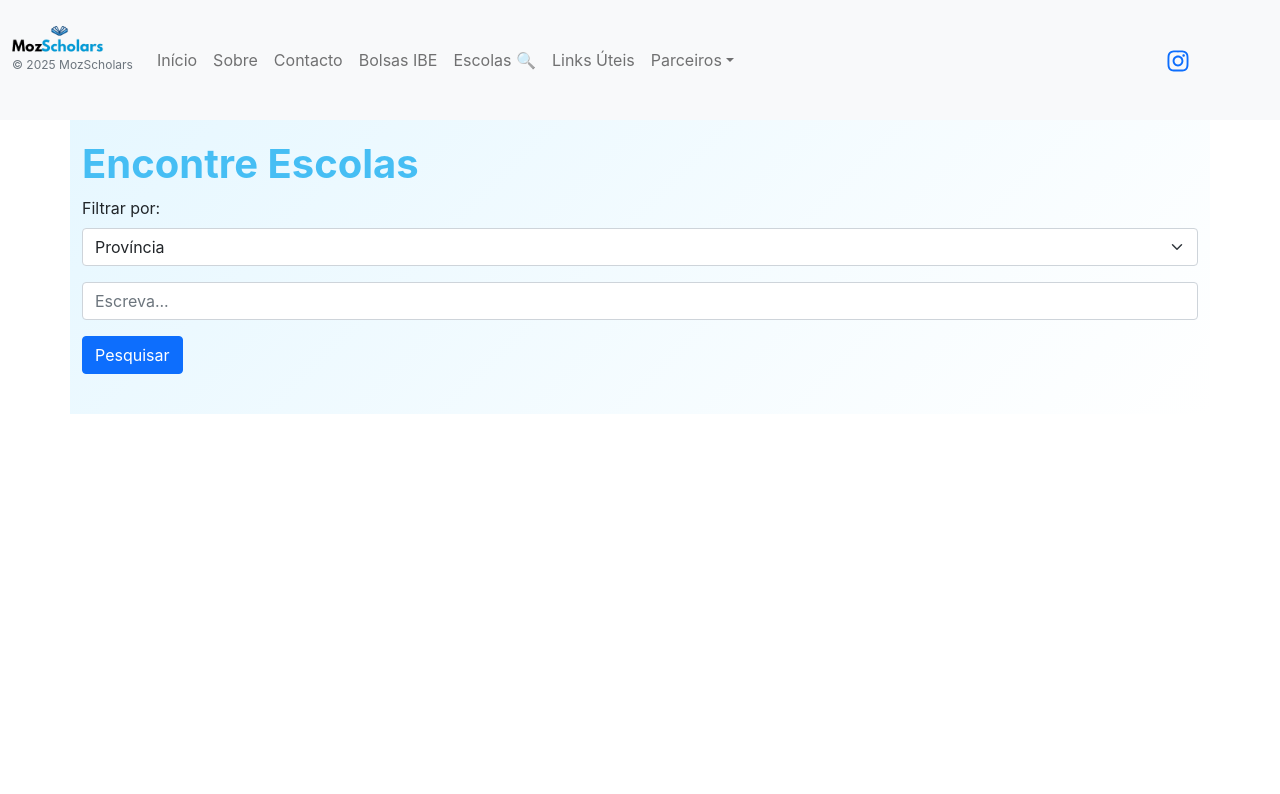
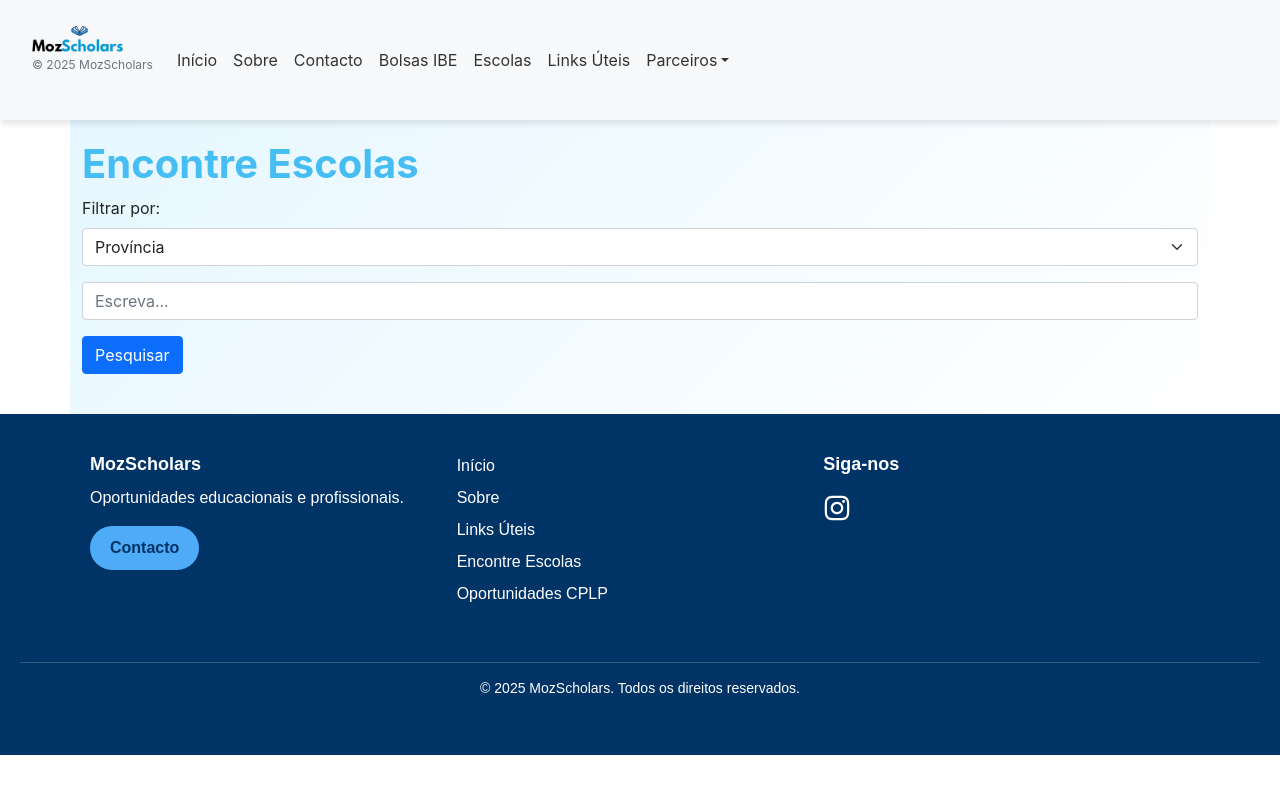
Before and after one commit to HertonMabongue/mozscholars, a React (Create React App) app in the folder react_app/scholarship-app/: page /Escolas in a window 1280 px wide. Shown: the top 794 px of the page. Built offline with nearby package versions, Linux system fonts and the light colour scheme.

Commit message:
changes to some pages/ added footer

```diff
--- a/react_app/scholarship-app/src/App.js
+++ b/react_app/scholarship-app/src/App.js
@@ -1,6 +1,7 @@
 
 import Navbar from './components/Navbar';
 import About from './components/About';
+import Footer from './components/Footer';
 import Sources from './components/Sources';
 import Home from './components/Home';
 import OportunidadesCPLP from './components/OportunidadesCPLP';
@@ -19,6 +20,7 @@ function App() {
         <Route path="/Oportunidades-CPLP" element={<OportunidadesCPLP />} />
         <Route path="/Escolas" element={<FindSchools />} />
       </Routes>
+      <Footer />
     </Router>
   );
 }
--- /dev/null
+++ b/react_app/scholarship-app/src/assets/styles/style.css
@@ -0,0 +1,147 @@
+/* Footer Container */
+.footer {
+    background: #003366; /* Deep Blue */
+    color: #ffffff;
+    padding: 40px 20px;
+    font-family: "Arial", sans-serif;
+  }
+
+  .footer-container {
+    display: flex;
+    flex-wrap: wrap;
+    justify-content: space-between;
+    max-width: 1100px;
+    margin: auto;
+  }
+
+  /* Footer Sections */
+  .footer-brand, .footer-links, .footer-social {
+    flex: 1;
+    min-width: 250px;
+    margin-bottom: 20px;
+  }
+
+  .footer-brand h5, .footer-links h5, .footer-social h5 {
+    font-size: 18px;
+    margin-bottom: 10px;
+    font-weight: bold;
+  }
+
+  /* Footer Links */
+  .footer-links ul {
+    list-style: none;
+    padding: 0;
+  }
+
+  .footer-links ul li {
+    margin-bottom: 8px;
+  }
+
+  .footer-links a {
+    color: #ffffff;
+    text-decoration: none;
+    transition: color 0.3s ease-in-out;
+  }
+
+  .footer-links a:hover {
+    color: #4dabf7; /* Light Blue Hover */
+  }
+
+  /* Contact Us Button */
+  .btn-tertiary {
+    display: inline-block;
+    padding: 10px 20px;
+    background-color: #4dabf7;
+    color: #003366;
+    text-decoration: none;
+    font-weight: bold;
+    border-radius: 25px;
+    transition: background 0.3s ease-in-out;
+  }
+
+  .btn-tertiary:hover {
+    background-color: #ffffff;
+    color: #003366;
+  }
+
+  /* Social Media Icon */
+  .social-icon {
+    font-size: 28px;
+    color: #ffffff;
+    transition: color 0.3s ease-in-out;
+  }
+
+  .social-icon:hover {
+    color: #4dabf7;
+  }
+
+  /* Copyright Section */
+  .footer-bottom {
+    text-align: center;
+    padding-top: 15px;
+    border-top: 1px solid rgba(255, 255, 255, 0.2);
+    margin-top: 20px;
+    font-size: 14px;
+  }
+
+/* General Navbar Styles */
+.navbar {
+    background: #fff;
+    box-shadow: 0px 4px 6px rgba(0, 0, 0, 0.1);
+    position: fixed;
+    width: 100%;
+    top: 0;
+    z-index: 1000;
+    padding: 15px 20px;
+  }
+
+  .navbar-container {
+    display: flex;
+    justify-content: space-between;
+    align-items: center;
+    max-width: 1200px;
+    margin: auto;
+  }
+
+  .navbar-logo img {
+    max-width: 100px;
+    transition: transform 0.3s ease;
+  }
+
+  .navbar-logo img:hover {
+    transform: scale(1.1);
+  }
+
+  .navbar .nav-item .nav-link {
+    color: #333; /* Default dark blue */
+    display: inline-block; /* Prevent inline issues */
+    transition: color 0.3s ease, transform 0.2s ease;
+  }
+
+  .navbar .nav-item:hover .nav-link {
+    color: #0056b3 !important; /* Brighter blue */
+    transform: translateY(-2px); /* Subtle lift */
+  }
+  /* Dropdown menu styles */
+  .nav-item .dropdown-menu {
+    background-color: #ffffff;
+    border: 1px solid #ddd;
+    border-radius: 5px;
+  }
+
+  .nav-item .dropdown-item {
+    color: #003366;
+    transition: background-color 0.3s ease, color 0.3s ease;
+  }
+
+  .nav-item .dropdown-item:hover,
+  .nav-item .dropdown-item:focus {
+    background-color: #0056b3; /* Brighter blue */
+    color: #ffffff;
+  }
+
+  /* Navbar toggler focus outline removal */
+  .navbar-toggler:focus {
+    outline: none;
+    box-shadow: none;
+  }
--- /dev/null
+++ b/react_app/scholarship-app/src/components/Footer.js
@@ -0,0 +1,49 @@
+import { Link } from "react-router-dom";
+import { FaInstagram } from "react-icons/fa";
+import '../assets/styles/style.css';
+
+
+const Footer = () => {
+  return (
+    <footer className="footer">
+      <div className="footer-container">
+        {/* Column 1 - Branding */}
+        <div className="footer-brand">
+          <h5>MozScholars</h5>
+          <p>
+            Oportunidades educacionais e profissionais.
+          </p>
+          <a href="mailto:mozscholars@gmail.com" className="btn-tertiary">
+            Contacto
+          </a>
+        </div>
+
+        {/* Column 2 - Quick Links */}
+        <div className="footer-links">
+          <ul>
+            <li><Link to="/">Início</Link></li>
+            <li><Link to="/Sobre">Sobre</Link></li>
+            <li><Link to="/Links-Úteis">Links Úteis</Link></li>
+            <li><Link to="/Escolas">Encontre Escolas</Link></li>
+            <li><Link to="/Oportunidades-CPLP">Oportunidades CPLP</Link></li>
+          </ul>
+        </div>
+
+        {/* Column 3 - Social Media */}
+        <div className="footer-social">
+          <h5>Siga-nos</h5>
+          <a href="https://www.instagram.com/mozscholars" target="_blank" rel="noopener noreferrer" className="social-icon">
+            <FaInstagram />
+          </a>
+        </div>
+      </div>
+
+      {/* Copyright Section */}
+      <div className="footer-bottom">
+        <p>&copy; 2025 MozScholars. Todos os direitos reservados.</p>
+      </div>
+    </footer>
+  );
+};
+
+export default Footer;
--- a/react_app/scholarship-app/src/components/Navbar.jsx
+++ b/react_app/scholarship-app/src/components/Navbar.jsx
@@ -2,20 +2,14 @@ import logo from '../assets/logo.png';
 import { Link } from 'react-router-dom';
 import React, { useState } from 'react';
 import { Helmet } from 'react-helmet';
-import { FaInstagram } from 'react-icons/fa'; // Importing Instagram icon
+import '../assets/styles/style.css';
+
 
 
 const logoStyle = {
   maxWidth: '95px',
   height: 'auto', // Maintain aspect ratio
 }
-const instagramIconStyle = {
-  position: 'absolute',
-  height: 'auto',
-  right:'90px',
-  fontSize: '24px',
-};
-
 
 const copyrightStyle = {
   fontSize: '12px',
@@ -54,7 +48,7 @@ const Navbar = () => {
           className="absolute top-0 px-20 lg:px-30 w-full z-50 header bg-mono-lightest sticky-header"
         >
           <Link className="navbar-brand" to="/">
-            <img src={logo} alt="Logo" className="logo" style={logoStyle} />
+            <img src={logo} alt="MozScholars Logo" className="navbar-logo" style={logoStyle} />
             {/* Copyright Info */}
             <p style={copyrightStyle}>&copy; 2025 MozScholars</p>
           </Link>
@@ -105,7 +99,7 @@ const Navbar = () => {
             </li>
             <li className="nav-item">
               <Link className="nav-link" to="/Escolas" onClick={handleLinkClick}>
-              Escolas 🔍
+              Escolas
               </Link>
             </li>
             <li className="nav-item">
@@ -136,15 +130,6 @@ const Navbar = () => {
             </li>
           </ul>
         </div>
-        {/* Instagram Icon Link */}
-        <a
-          href="https://www.instagram.com/mozscholars"
-          target="_blank"
-          rel="noopener noreferrer"
-          style={instagramIconStyle}
-        >
-          <FaInstagram /> {/* Instagram Icon */}
-        </a>
       </div>
     </nav>
   );
--- a/react_app/scholarship-app/src/components/Sources.js
+++ b/react_app/scholarship-app/src/components/Sources.js
@@ -1,74 +1,122 @@
-import React from 'react';
+import React, { useState } from 'react';
 import { Helmet } from 'react-helmet';
 
-
-function Sources()  {
+// Sample data with categories and descriptions for each source
 const sources = [
   {
     name: 'International Scholarships',
     url: 'https://www.internationalscholarships.com',
-
+    category: 'Internacional',
+    description: 'Encontre uma ampla variedade de bolsas de estudo internacionais para estudantes de todo o mundo.'
   },
   {
     name: 'FastWeb',
     url: 'https://www.fastweb.com/',
+    category: 'Internacional',
+    description: 'Uma plataforma para descobrir bolsas de estudo e oportunidades de ajuda financeira.'
   },
   {
     name: 'Scholars4Devs',
-        url:'https://www.scholars4dev.com',
+    url: 'https://www.scholars4dev.com',
+    category: 'Internacional',
+    description: 'Bolsas de estudo para estudantes.'
   },
   {
     name: 'Scholarship Portal',
     url: 'https://www.scholarshipportal.com',
+    category: 'Internacional',
+    description: 'Uma plataforma europeia que lista bolsas de estudo para estudantes de diferentes países.'
   },
   {
     name: 'British Council',
-        url:'https://study-uk.britishcouncil.org/scholarships-funding',
+    url: 'https://study-uk.britishcouncil.org/scholarships-funding',
+    category: 'Internacional',
+    description: 'Explore bolsas de estudo e oportunidades de financiamento para estudar no Reino Unido.'
   },
   {
     name: 'Br Educations',
-        url:'https://www.br.educations.com/scholarships',
-
+    url: 'https://www.br.educations.com/scholarships',
+    category: 'Internacional',
+    description: 'Um recurso global para encontrar bolsas de estudo, ajuda financeira e oportunidades.'
   },
   {
-        name: ' Prime Education',
-        url:'https://www.primeducation.co.mz',
+    name: 'Prime Education',
+    url: 'https://www.primeducation.co.mz',
+    category: 'Nacional',
+    description: 'Bolsas de estudo e oportunidades educacionais especificamente para estudantes moçambicanos.'
   },
   {
     name: 'Oportunidades CPLP',
-        url:'https://www.oportunidadescplp.info',
+    url: 'https://www.oportunidadescplp.info',
+    category: 'Nacional',
+    description: 'Oportunidades para estudantes de países de língua portuguesa, incluindo bolsas de estudo e empregos.'
   },
   {
     name: 'EduPortugal',
-        url:'https://eduportugal.eu/',
+    url: 'https://eduportugal.eu/',
+    category: 'Internacional',
+    description: 'Informações sobre bolsas de estudo para estudantes que desejam estudar em Portugal.'
   },
   {
     name: 'Emprego MZ',
-        url:'https://www.emprego.co.mz/',
+    url: 'https://www.emprego.co.mz/',
+    category: 'Nacional',
+    description: 'Oportunidades de emprego em Moçambique.'
   },
-
-      // Add more sources as needed
 ];
 
+function Sources() {
+  const [searchQuery, setSearchQuery] = useState('');
+
+  // Filtro
+  const filteredSources = sources.filter((source) =>
+    source.name.toLowerCase().includes(searchQuery.toLowerCase())
+  );
+
   return (
-      <div className="container " style={{ marginTop: '200px', paddingTop: '40px', background: 'linear-gradient(135deg, #e6f7ff, #ffffff)', paddingBottom: '40px' }}>
+    <div className="container" style={{ marginTop: '100px', paddingTop: '40px', background: 'linear-gradient(135deg, #e6f7ff, #ffffff)', paddingBottom: '40px' }}>
       <Helmet>
         <title>Links Úteis - Mozscholars</title>
         <meta name="description" content="Links Úteis para bolsas de estudo." />
-        <meta name="keywords" content="Mozambique, scholarship links, Mozambican students, education resources, Moz scholars, mozscholars, Bolsas" />
+        <meta name="keywords" content="Mozambique,bolsas,moz, portugal, brazil, estudantes, scholarship links, Mozambican students, education resources, Moz scholars, mozscholars, Bolsas, mozscholars.co" />
       </Helmet>
-        <h1 style={{color:'rgb(70, 190, 244)'}}>Links Úteis</h1>
-        <ul>
-          {sources.map((source, index) => (
-            <li key={index}>
-              <a href={source.url} target="_blank" rel="noopener noreferrer">
+
+      <h1 style={{ color: 'rgb(70, 190, 244)', textAlign: 'center' }}>Links Úteis</h1>
+
+      <div style={{ marginBottom: '20px', textAlign: 'center' }}>
+        <input
+          type="text"
+          placeholder="Pesquise Oportunidades..."
+          value={searchQuery}
+          onChange={(e) => setSearchQuery(e.target.value)}
+          style={{ padding: '10px', width: '60%', borderRadius: '4px', border: '1px solid #ccc' }}
+        />
+      </div>
+
+      {/* Display filtered sources */}
+      <div className="source-categories">
+        {['Internacional', 'Nacional'].map((category) => (
+          <div key={category}>
+            <h3 style={{ color: 'rgb(70, 190, 244)', textAlign: 'center' }}>{category}</h3>
+            <div className="source-cards" style={{ display: 'grid', gridTemplateColumns: 'repeat(auto-fill, minmax(250px, 1fr))', gap: '20px' }}>
+              {filteredSources
+                .filter((source) => source.category === category)
+                .map((source, index) => (
+                  <div key={index} style={{ border: '1px solid #ccc', borderRadius: '8px', padding: '20px', boxShadow: '0px 4px 6px rgba(0, 0, 0, 0.1)' }}>
+                    <h4 style={{ fontSize: '18px', marginBottom: '10px', color: '#333' }}>
+                      <a href={source.url} target="_blank" rel="noopener noreferrer" style={{ textDecoration: 'none', color: '#70b8f9' }}>
                         {source.name}
                       </a>
-            </li>
+                    </h4>
+                    <p style={{ fontSize: '14px', color: '#555' }}>{source.description}</p>
+                  </div>
                 ))}
-        </ul>
+            </div>
+          </div>
+        ))}
+      </div>
     </div>
   );
-  };
+}
 
 export default Sources;
```
Lines whose indentation alone changed are shown as unchanged.
